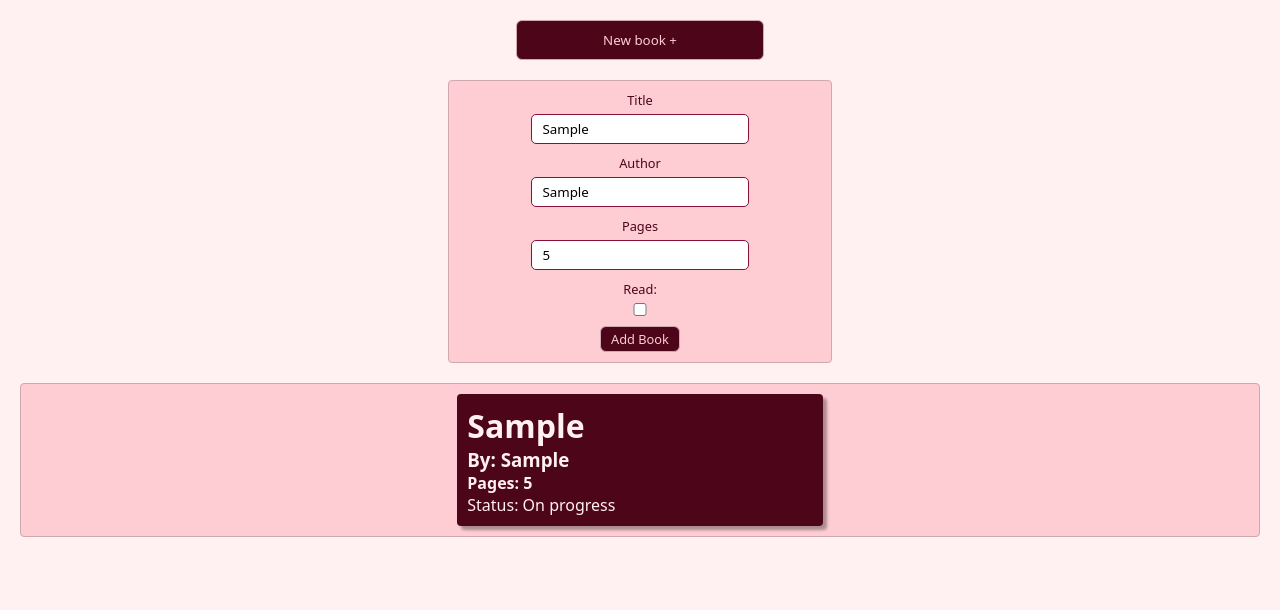
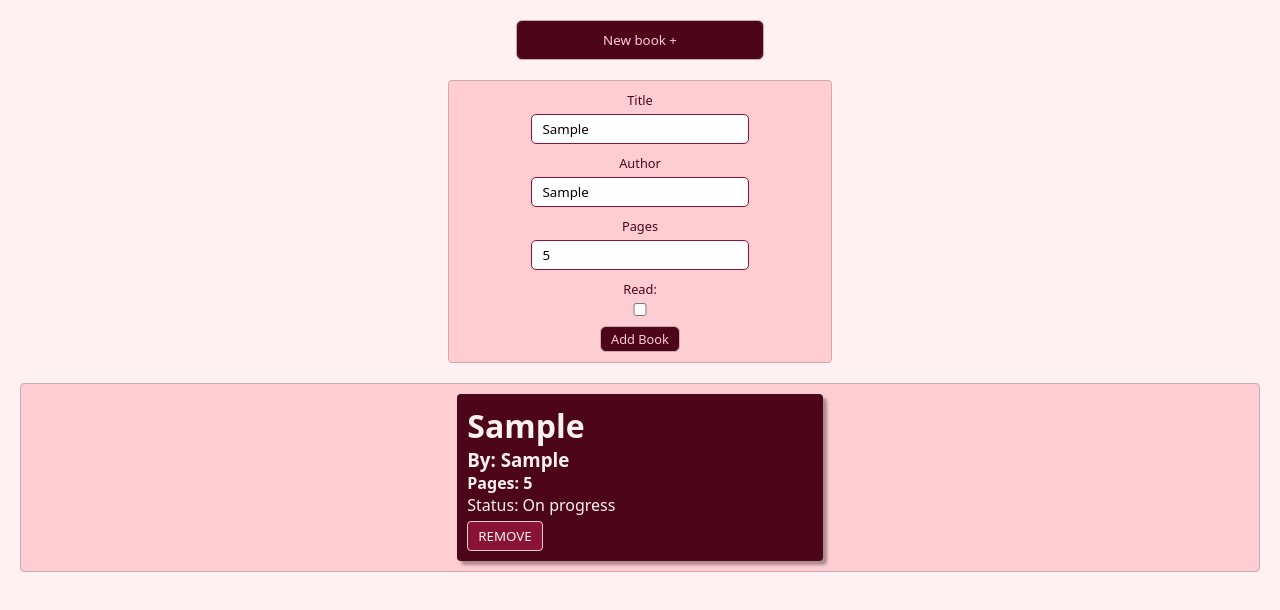
Before and after one commit to codedianq/project-library, a plain HTML site: page index.html in a window 1280 px wide. Both pictures are taken after typing "Sample", "Sample", "5" into the empty fields and a click on the input "Add Book". Drawn offline with Linux system fonts and the light colour scheme.

Commit message:
Add remove button to remove added books

```diff
--- a/script.js
+++ b/script.js
@@ -17,7 +17,7 @@ function render() {
   // Clear the existing content in the library container
   libraryEl.innerHTML = '';
 
-  myLibrary.forEach((book) => {
+  myLibrary.forEach((book, index) => {
     const bookCard = document.createElement('div');
     const pTitle = document.createElement('h1');
     const pAuthor = document.createElement('h3');
@@ -36,8 +36,21 @@ function render() {
 
     bookCard.classList.add('book-card');
 
+    const removeButton = document.createElement('button');
+    removeButton.textContent = 'REMOVE';
+    removeButton.classList.add('remove-button');
+    removeButton.setAttribute('data-index', index);
+    removeButton.addEventListener('click', removeBook);
+    bookCard.appendChild(removeButton);
+
     libraryEl.appendChild(bookCard);
   });
+}
+
+function removeBook(event) {
+  const indexToRemove = event.target.getAttribute('data-index');
+  myLibrary.splice(indexToRemove, 1);
+  render();
 }
 
 function addBookToLibrary() {
--- a/style.css
+++ b/style.css
@@ -132,3 +132,18 @@ input[type='submit']:hover {
   border-radius: 4px;
   box-shadow: 4px 4px 3px #aa8c8f;
 }
+
+.remove-button {
+  background-color: var(--accent-color);
+  border: solid var(--primary-color) 1px;
+  border-radius: 4px;
+  padding: 5px 10px;
+  margin-top: 5px;
+  color: var(--bg-color);
+  cursor: pointer;
+}
+
+.remove-button:hover {
+  background-color: var(--bg-color);
+  color: var(--accent-color);
+}
```
